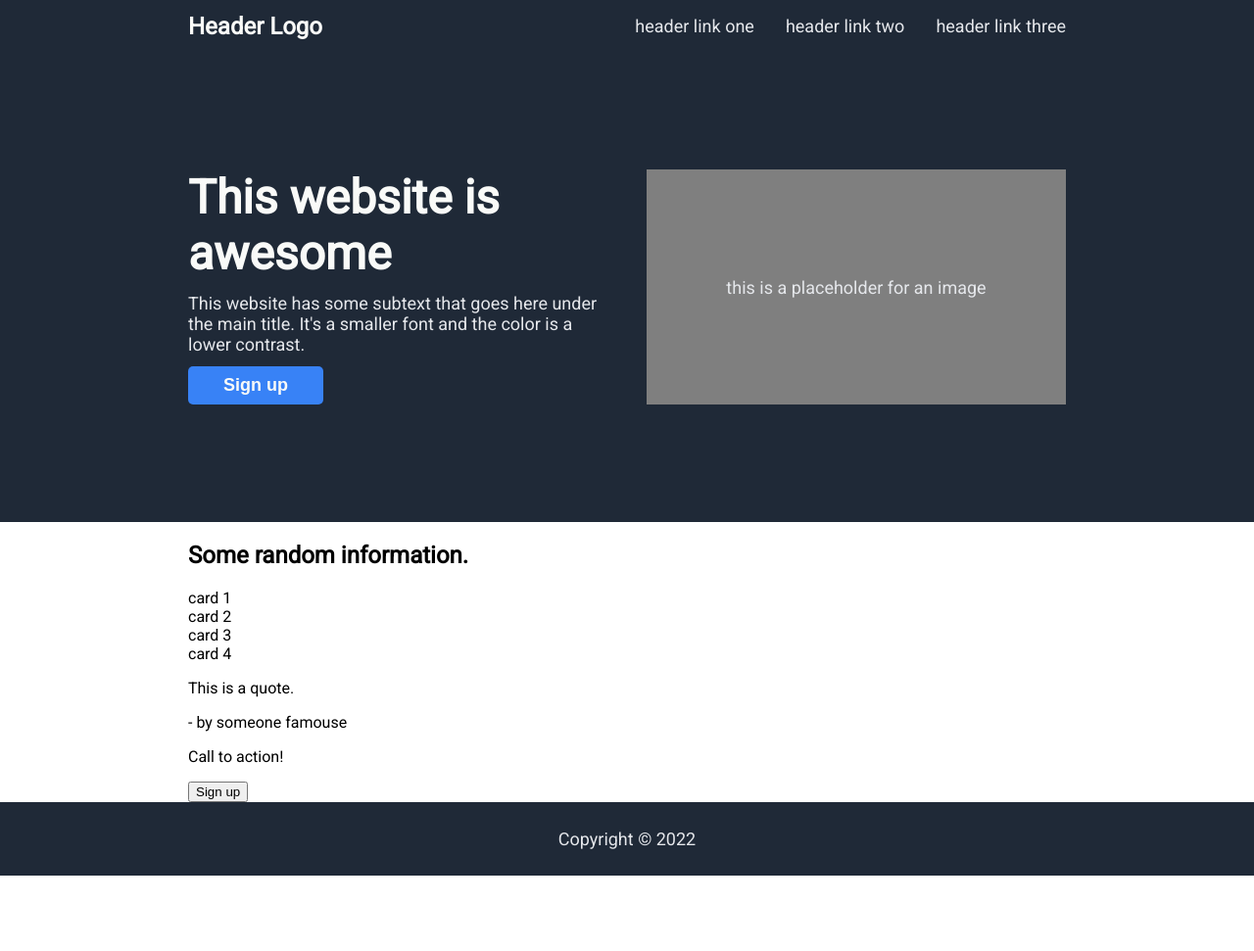
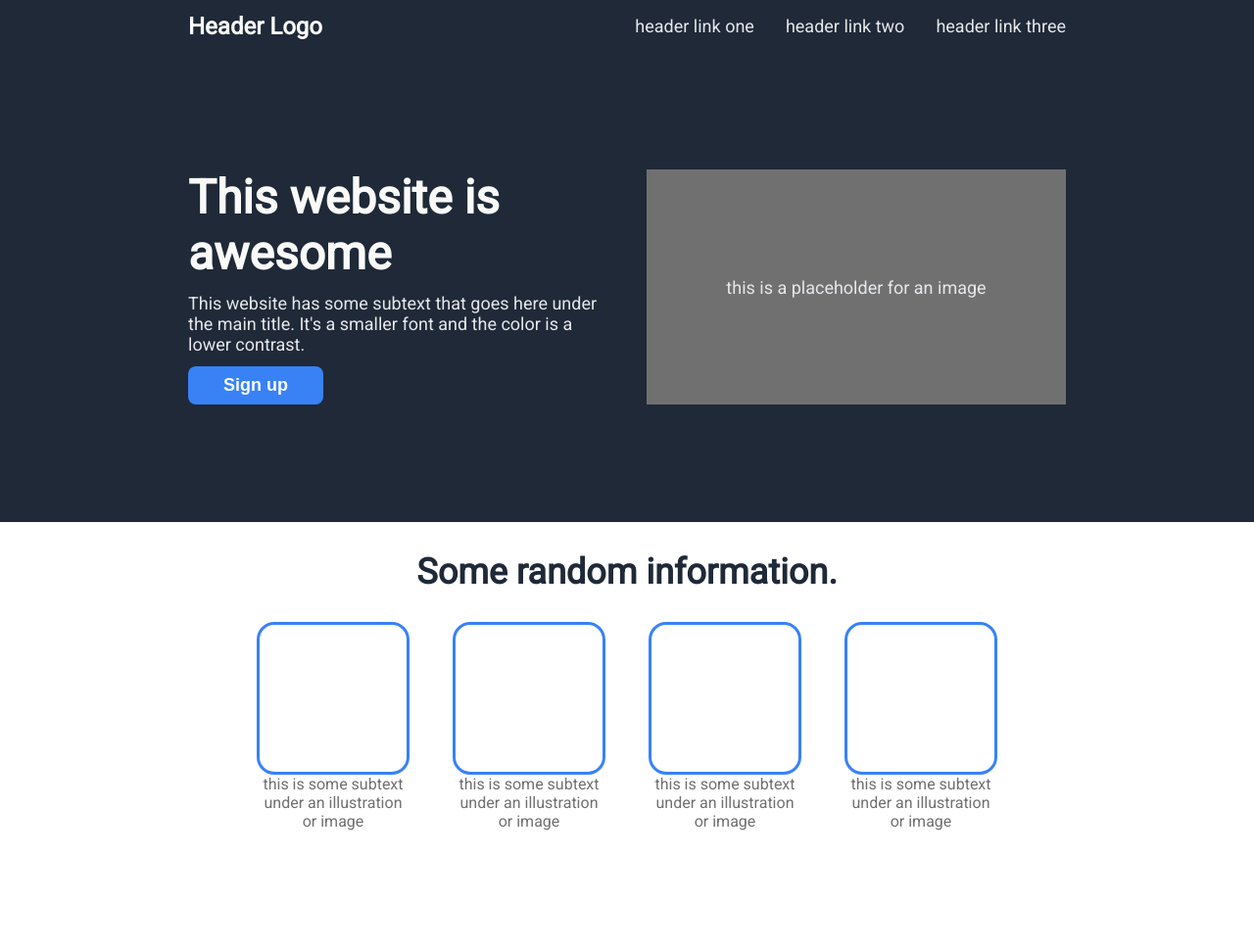
Before and after one commit to alulic84/landing-page-template, a plain HTML site: page index.html in a window 1280 px wide. Shown: the top 971 px of the page at 98% size. Before the commit the page ends 894 px from the top, so only its background shows below. Drawn offline with Linux system fonts and the light colour scheme.

Commit message:
Add styles to information section and image cards

```diff
--- a/index.html
+++ b/index.html
@@ -33,12 +33,26 @@
     </section>
   </header>
   <main>
-    <section>
-      <h2>Some random information.</h2>
-      <div>card 1</div>
-      <div>card 2</div>
-      <div>card 3</div>
-      <div>card 4</div>
+    <section class="info-section">
+      <h2 class="info-heading">Some random information.</h2>
+      <div class="cards-container">
+        <div class="card">
+          <div class="image-container"></div>
+          <div class="image-subtext">this is some subtext under an illustration or image</div>
+        </div>
+        <div class="card">
+          <div class="image-container"></div>
+          <div class="image-subtext">this is some subtext under an illustration or image</div>
+        </div>
+        <div class="card">
+          <div class="image-container"></div>
+          <div class="image-subtext">this is some subtext under an illustration or image</div>
+        </div>
+        <div class="card">
+          <div class="image-container"></div>
+          <div class="image-subtext">this is some subtext under an illustration or image</div>
+        </div>
+      </div>
     </section>
     <section>
       <p>This is a quote.</p>
--- a/styles.css
+++ b/styles.css
@@ -79,7 +79,6 @@ footer p {
   padding-right: 40px;
 }
 
-
 .hero-image {
   display: flex;
   flex: 1;
@@ -87,7 +86,7 @@ footer p {
   align-items: center;
   font-size:18px;
   color: #E5E7EB;
-  background-color: #7F7F7F;
+  background-color: #707070;
 }
 
 .sign-up-button {
@@ -96,6 +95,42 @@ footer p {
   font-size: 18px;
   font-weight: bold;
   border: none;
-  border-radius: 5px;
+  border-radius: 8px;
   padding: 0.5em 2em;
 }
+
+.info-section {
+  padding-bottom: 120px;
+}
+
+.info-heading {
+  text-align: center;
+  font-size: 36px;
+  font-weight: 800;
+  color: #1F2937;
+}
+
+.cards-container {
+  display: flex;
+  justify-content: center;
+  gap: 50px;
+}
+
+.card {
+  display: flex;
+  flex-direction: column;
+  width: 150px;
+  align-items: center;
+}
+
+.image-container {
+  width: 150px;
+  height: 150px;
+  border: 3px solid #3882F6;
+  border-radius: 18px;
+}
+
+.image-subtext {
+  text-align: center;
+  color: #707070;
+}
```
